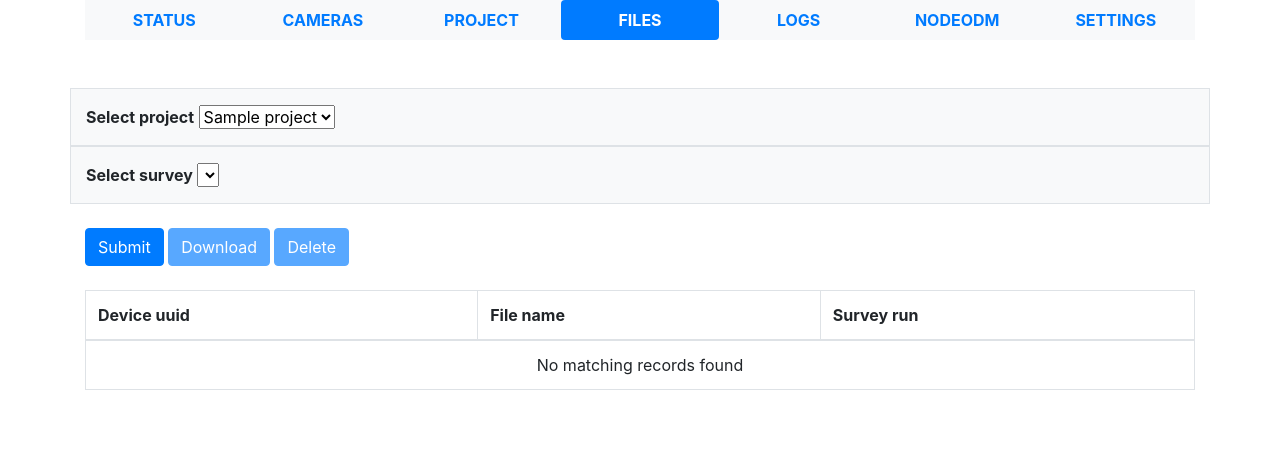
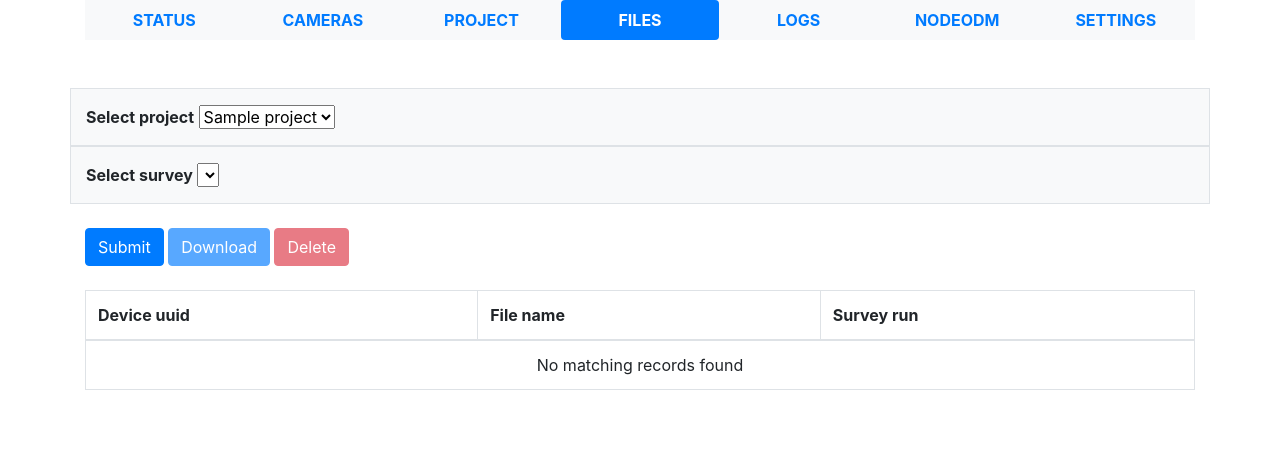
Before and after one commit to localdevices/libre360, a Flask app: page /file_page in a window 1280 px wide. Shown: the top 465 px of the page. Run offline with Flask 2, Linux system fonts and the light colour scheme; a database or web service that is not in the repository returns one stand-in record (values such as "Sample title"); lists and menus that the app fills with data are empty; parts of the project's set-up code (start-up, migrations or seed data) failed here and were passed over; some libraries are stand-ins or nearby versions.

Commit message:
bootstrap red delete button #86

```diff
--- a/templates/file_page.html
+++ b/templates/file_page.html
@@ -46,7 +46,7 @@
     <br>
     <button onclick="fetchFiles()" id="query" name="query" class="btn btn-primary">Submit</button>
     <button onclick="downloadFiles()" id="download" name="download" class="btn btn-primary" type="button" disabled>Download</button>
-    <button onclick="deleteFiles()" id="delete" name="delete" class="btn btn-primary" type="button" disabled>Delete</button>
+    <button onclick="deleteFiles()" id="delete" name="delete" class="btn btn-danger" type="button" disabled>Delete</button>
     <br>
 </div>
 <br>
```
